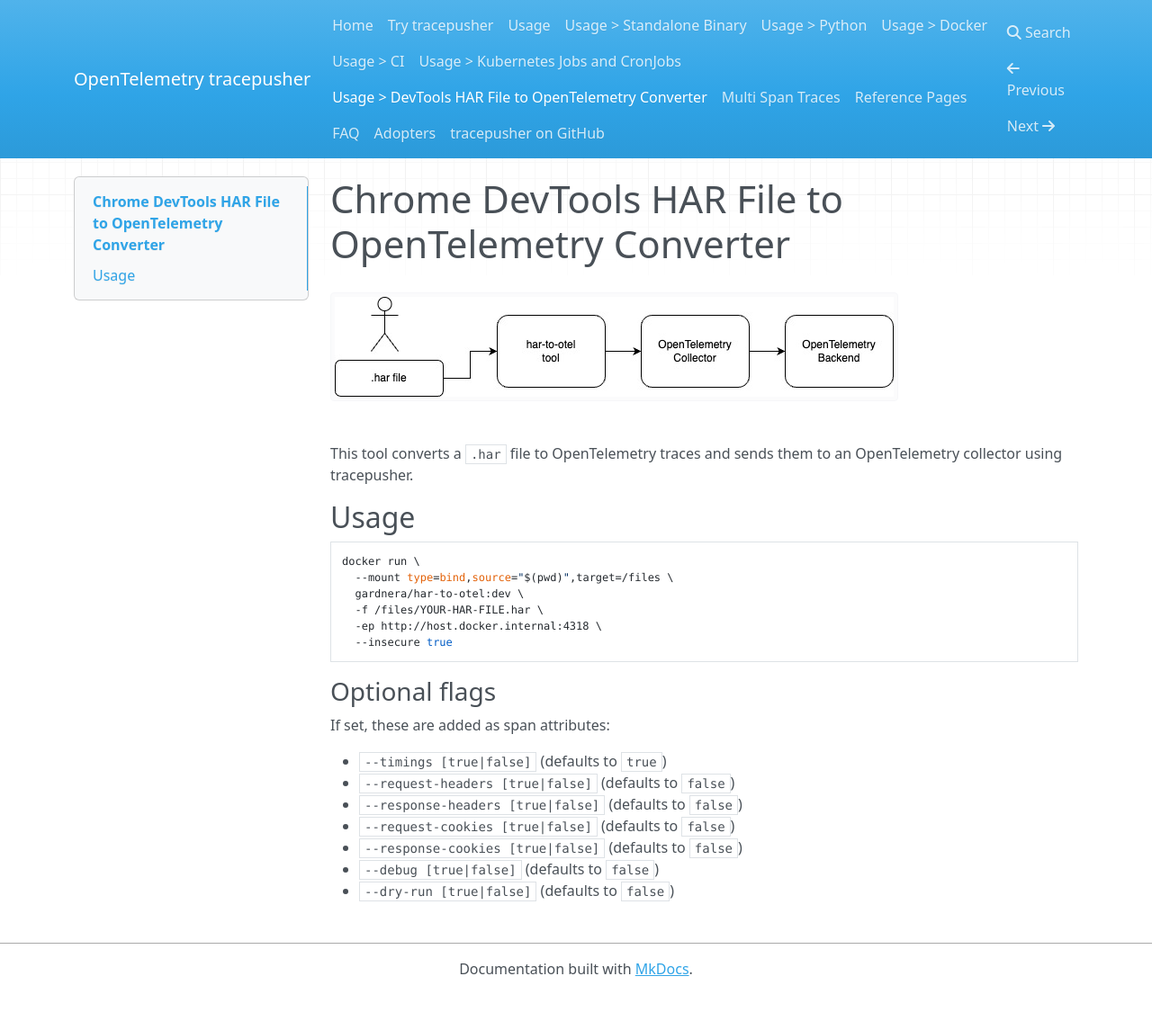
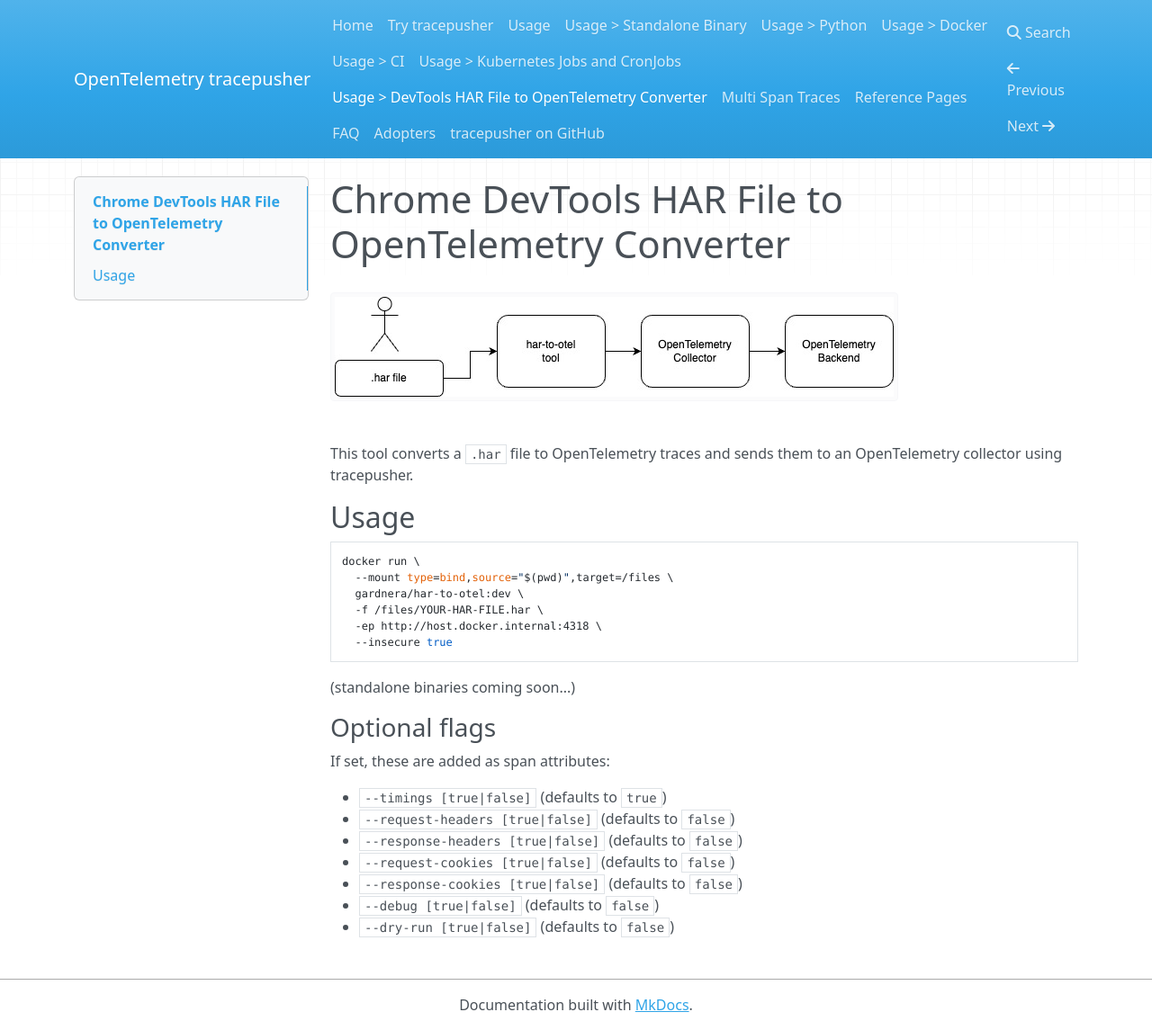
Before and after one commit to agardnerIT/tracepusher, an MkDocs documentation site: the page built from docs/usage/har-to-otel.md, in a window 1280 px wide and 1145 px high. Shown: the whole window at 90% size. Built offline with MkDocs 1.6.1, drawn with Linux system fonts in a browser that asks for light colours; nearby versions of some CDN libraries.

Commit message:
update docs

````diff
--- a/docs/usage/har-to-otel.md
+++ b/docs/usage/har-to-otel.md
@@ -15,6 +15,8 @@
   --insecure true
 ```
 
+(standalone binaries coming soon...)
+
 ### Optional flags
 
 If set, these are added as span attributes:
````
